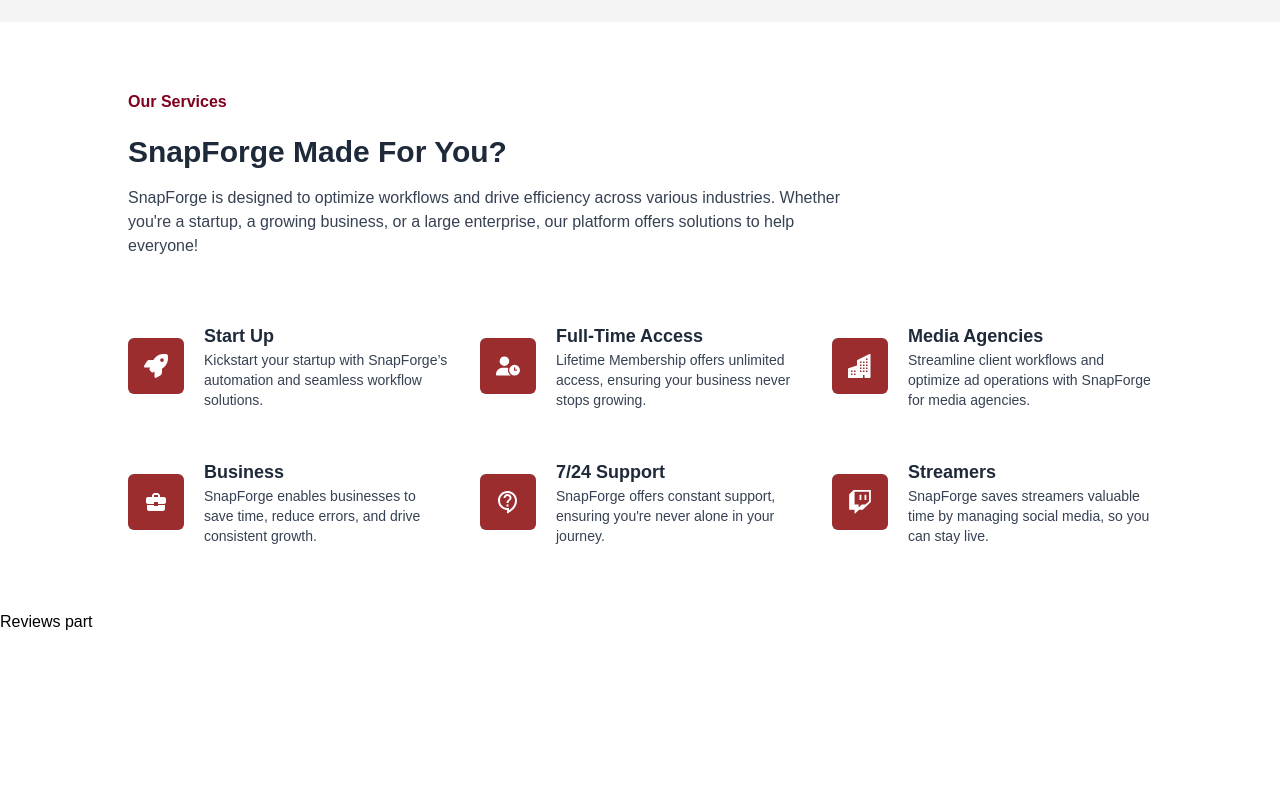
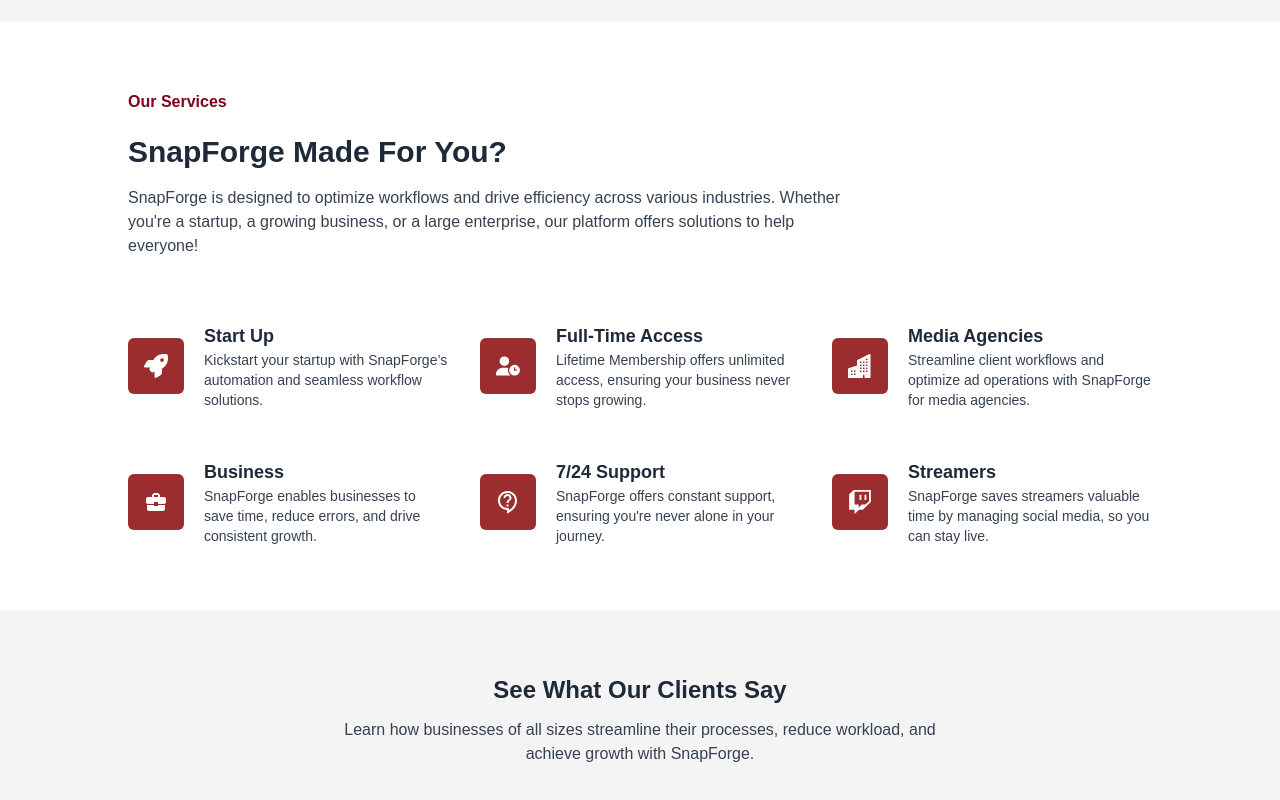
Before and after one commit to berkcantelseren/SnapForge, a Next.js app: page / in a window 1280 px wide. Shown: the part 2158-2958 px from the top of the page. Before the commit the page ends 2792 px from the top, so only its background shows below. Built offline with nearby package versions, Linux system fonts and the light colour scheme; a web font is replaced by a local one.

Commit message:
created heading and desc. section for reviews

```diff
--- a/app/components/Home/Reviews/Reviews.tsx
+++ b/app/components/Home/Reviews/Reviews.tsx
@@ -1,3 +1,14 @@
 export const Reviews = () => {
-  return <div>Reviews part</div>;
+  return (
+    <div className="pt-16 pb-16 bg-[#f4f4f4]">
+      <h1 className="text-center text-2xl font-bold text-gray-800 custom-selection-3">
+        See What Our Clients Say
+      </h1>
+      <p className="mt-3 text-center font-medium text-gray-700 w-[90%] sm:w-[70%] md:w-[50%] mx-auto">
+        Learn how businesses of all sizes streamline their processes, reduce
+        workload, and achieve growth with SnapForge.
+      </p>
+      {/* Grid Section  */}
+    </div>
+  );
 };
```
